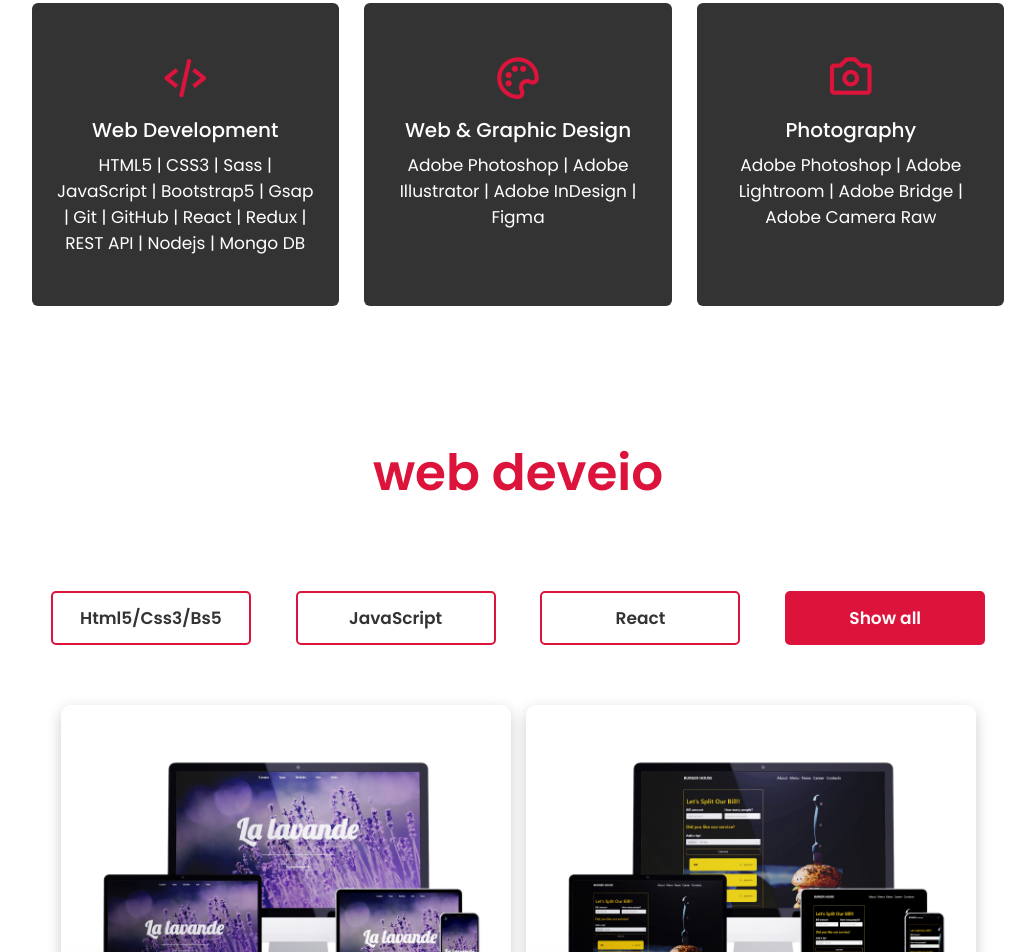
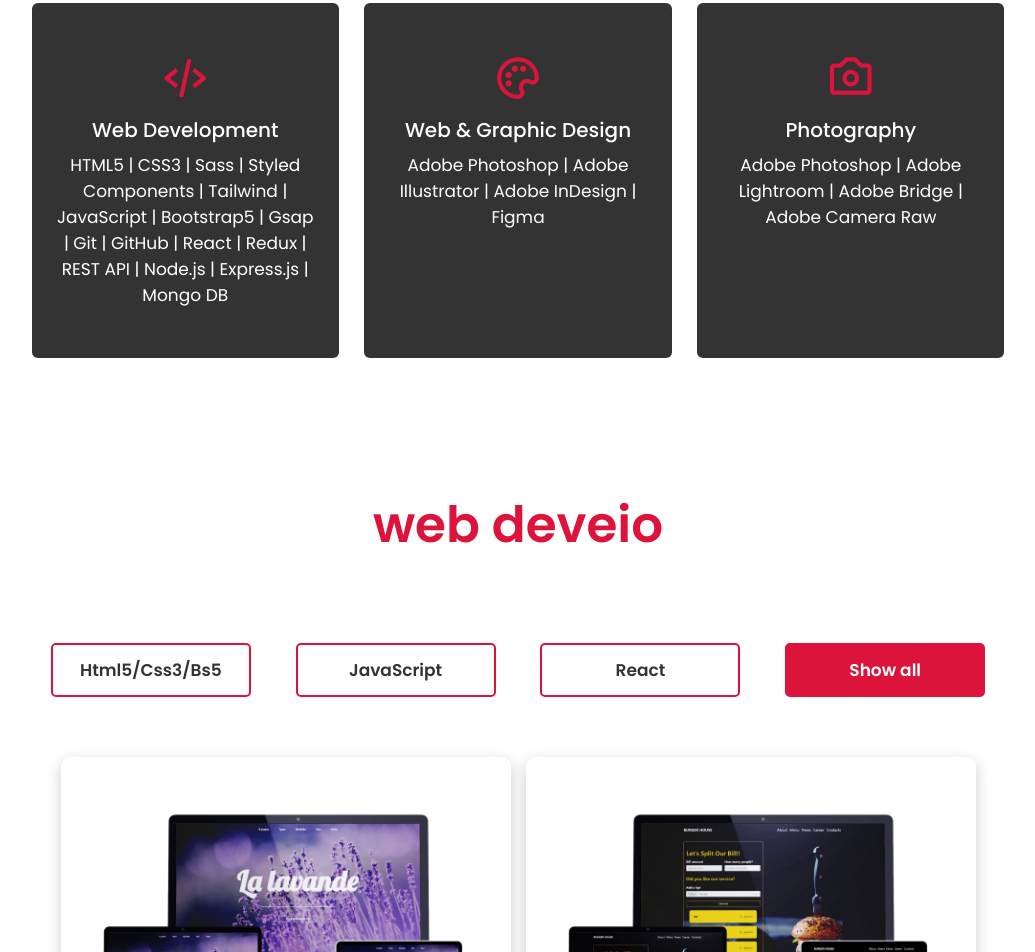
Before and after one commit to kateFrontend/js-my-portfolio, a plain HTML site: page index.html in a window 1280 px wide. Shown: the part 2187-3139 px from the top of the page, without its empty margins (122-1157 px from the left). Drawn offline with nearby package versions, Linux system fonts and the light colour scheme.

Commit message:
update readme

```diff
--- a/index.html
+++ b/index.html
@@ -107,8 +107,8 @@
             <div class="card">
                 <div class="box"> <i class='bx bx-code-alt'></i>
                     <div class="text">Web Development</div>
-                    <p class="par-card">HTML5 | CSS3 | Sass | JavaScript | Bootstrap5 | Gsap | Git | GitHub | React |
-                        Redux | REST API | Nodejs | Mongo DB</p>
+                    <p class="par-card">HTML5 | CSS3 | Sass | Styled Components | Tailwind | JavaScript | Bootstrap5 | Gsap | Git | GitHub | React |
+                        Redux | REST API | Node.js | Express.js | Mongo DB</p>
                 </div>
             </div>
             <div class="card">
```
Also changed, not shown: 2 other files.
